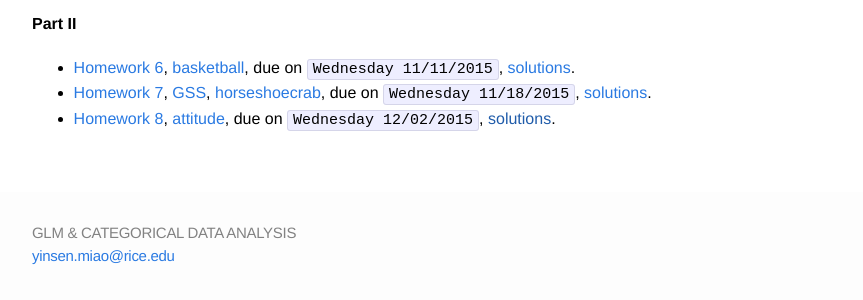
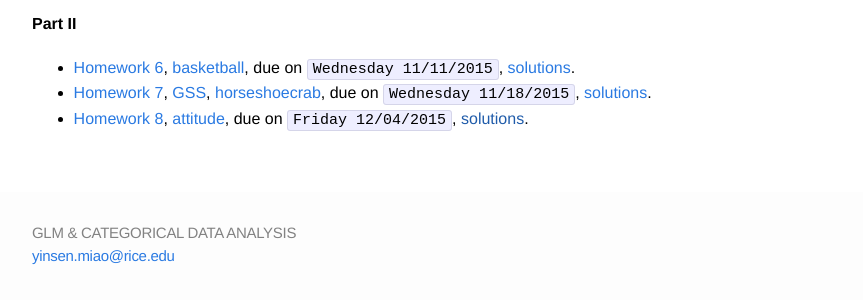
Before and after one commit to yinsenm/STAT545, a Jekyll site: the page built from assignment.md, in a window 1280 px wide. Shown: the part 750-1050 px from the top of the page, without its empty margins (208-1071 px from the left). Built offline with Jekyll 4.4.1, drawn with Linux system fonts in a browser that asks for light colours; a script that is not in the unit is left out.

Commit message:
deadline change for HW08

```diff
--- a/assignment.md
+++ b/assignment.md
@@ -26,4 +26,4 @@ Homeworks in the second part <font size="5" color="red">must</font> be prepared
 
 - [Homework 6]({{ site.baseurl }}/homework/Stat545-Part2-HW1.pdf), [basketball]({{ site.baseurl }}/homework/basketball.csv), due on `Wednesday 11/11/2015`, [solutions]({{ site.baseurl }}/reference/HW06.pdf).
 - [Homework 7]({{ site.baseurl }}/homework/Stat545-Part2-HW2.pdf), [GSS]({{ site.baseurl }}/homework/GSS.csv), [horseshoecrab]({{ site.baseurl }}/homework/horseshoecrab.csv), due on `Wednesday 11/18/2015`, [solutions]({{ site.baseurl }}/reference/HW07.pdf).
-- [Homework 8]({{ site.baseurl }}/homework/Stat545-Part2-HW3.pdf), [attitude]({{ site.baseurl }}/homework/attitude.csv), due on `Wednesday 12/02/2015`, [solutions]().
+- [Homework 8]({{ site.baseurl }}/homework/Stat545-Part2-HW3.pdf), [attitude]({{ site.baseurl }}/homework/attitude.csv), due on `Friday 12/04/2015`, [solutions]().
```
